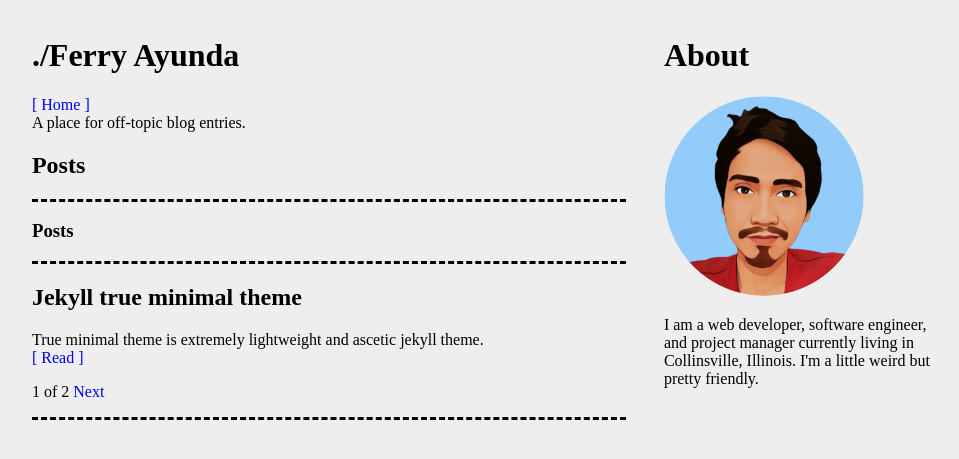
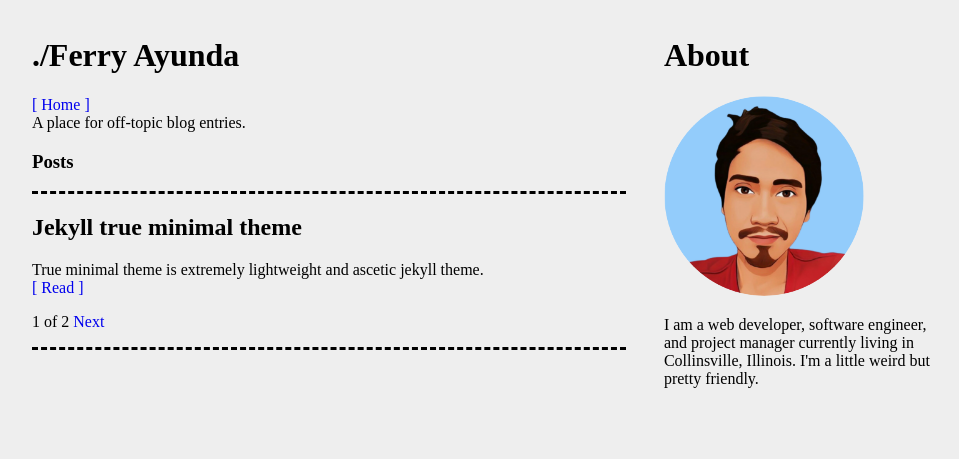
Before and after one commit to susahcebok/minimals, a Jekyll site: the page built from index.html, in a window 1280 px wide. Shown: the top 459 px of the page, without its empty margins (153-1112 px from the left). Built offline with Jekyll 4.4.1, drawn with Linux system fonts in a browser that asks for light colours; the list of posts is cut into pages by our own code.

Commit message:
Update default.html

```diff
--- a/_layouts/default.html
+++ b/_layouts/default.html
@@ -22,16 +22,14 @@
 <body>
 <main class="container">
 <div class="row">
+
 <div class="col-2">
 {% include header.html %}
-      <article>
-      <h1>Posts</h1>
-      </article>
-      <div id="wrapper"></div>
 <article>
 <p>{{ content }}</p>
 </article>
 </div>
+
 <div class="col-1">
 <div class="side-bard">
 <h1>About</h1>
```
Lines whose indentation alone changed are shown as unchanged.
